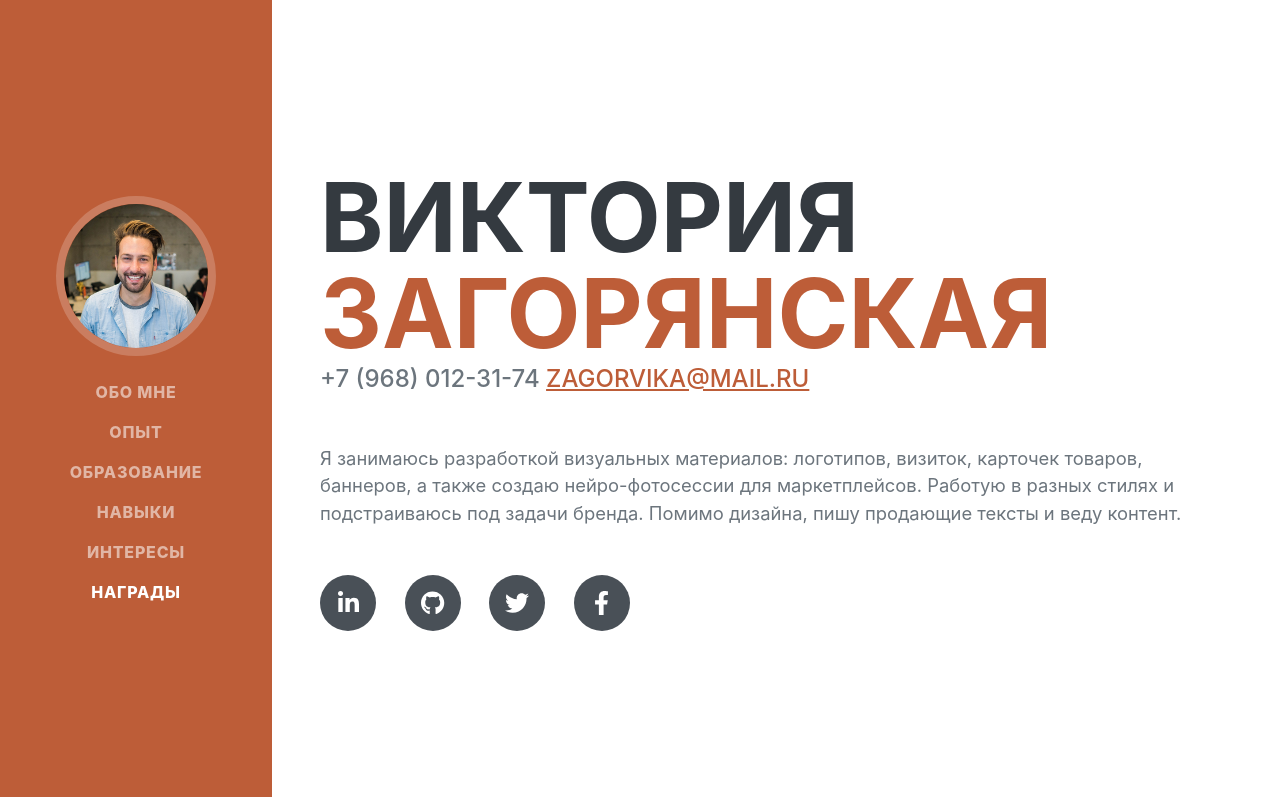
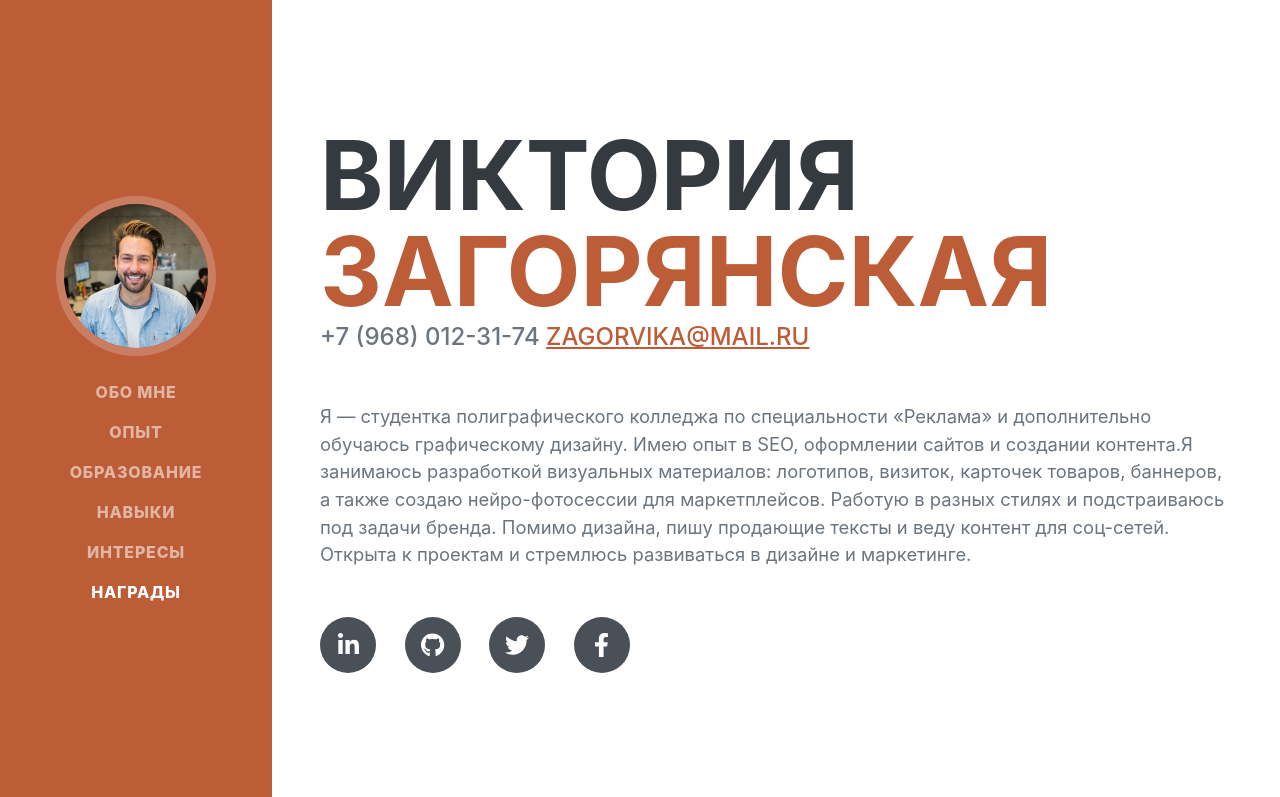
Before and after one commit to zagoryanskayavv24-bit/new-rezume, a plain HTML site: page index.html in a window 1280 px wide. Shown: the top 797 px of the page. Drawn offline with nearby package versions, Linux system fonts and the light colour scheme; a web font is replaced by a local one.

Commit message:
Update index.html

```diff
--- a/index.html
+++ b/index.html
@@ -47,7 +47,9 @@
                        +7 (968) 012-31-74
                         <a href="mailto:name@email.com">zagorvika@mail.ru</a>
                     </div>
-                    <p class="lead mb-5">Я занимаюсь разработкой визуальных материалов: логотипов, визиток, карточек товаров, баннеров, а также создаю нейро-фотосессии для маркетплейсов. Работую в разных стилях и подстраиваюсь под задачи бренда. Помимо дизайна, пишу продающие тексты и веду контент.</p>
+                    <p class="lead mb-5">Я — студентка полиграфического колледжа по специальности «Реклама» и дополнительно обучаюсь графическому дизайну. Имею опыт в SEO, оформлении сайтов и создании контента.Я занимаюсь разработкой визуальных материалов: логотипов, визиток, карточек товаров, баннеров, а также создаю нейро-фотосессии для маркетплейсов. Работую в разных стилях и подстраиваюсь под задачи бренда.
+                        Помимо дизайна, пишу продающие тексты и веду контент для соц-сетей.
+Открыта к проектам и стремлюсь развиваться в дизайне и маркетинге.</p>
                     <div class="social-icons">
                         <a class="social-icon" href="#!"><i class="fab fa-linkedin-in"></i></a>
                         <a class="social-icon" href="#!"><i class="fab fa-github"></i></a>
```
